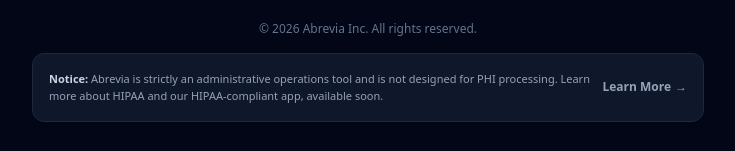
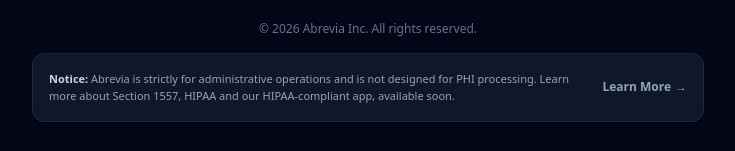
Before and after one commit to abrevia/abrevia, a website: page public/index.html in a window 1280 px wide. Shown: the part 960-1111 px from the top of the page, without its empty margins (272-1007 px from the left). Drawn offline with nearby package versions, Linux system fonts and the light colour scheme.

Commit message:
Update footer notice: Section 1557, HIPAA and strictly for administrative operations

```diff
--- a/public/index.html
+++ b/public/index.html
@@ -154,7 +154,7 @@
                 <div class="flex flex-col sm:flex-row sm:items-center justify-between gap-3">
                     <p id="footerNoticeText" class="leading-relaxed text-[11px] text-slate-400">
                         <span id="footerNoticeTitle" class="font-semibold text-slate-300">Notice:</span>
-                        Abrevia is strictly an administrative operations tool and is not designed for PHI processing. Learn more about HIPAA and our HIPAA-compliant app, available soon.
+                        Abrevia is strictly for administrative operations and is not designed for PHI processing. Learn more about Section 1557, HIPAA and our HIPAA-compliant app, available soon.
                     </p>
                     <button onclick="openHipaaModal()" class="shrink-0 text-brand-400 hover:text-brand-300 font-semibold text-xs transition inline-flex items-center space-x-1">
                         <span id="footerLearnMoreBtn">Learn More</span>
@@ -386,7 +386,7 @@
                 pricingSecure: 'Secured by Stripe • 256-bit SSL Encryption • PCI-DSS Compliant',
                 pricingClose: 'Back to Sign-In',
                 footerNoticeTitle: 'Notice:',
-                footerNotice: 'Abrevia is strictly an administrative operations tool and is not designed for PHI processing. Learn more about HIPAA and our HIPAA-compliant app, available soon.',
+                footerNotice: 'Abrevia is strictly for administrative operations and is not designed for PHI processing. Learn more about Section 1557, HIPAA and our HIPAA-compliant app, available soon.',
                 footerLearnMore: 'Learn More',
                 hipaaTitle: 'HIPAA & Healthcare Roadmap',
                 hipaaBadge: 'Abrevia 2 Preview',
@@ -437,7 +437,7 @@
                 pricingSecure: 'Asegurado por Stripe • Cifrado SSL de 256 bits • Cumplimiento PCI-DSS',
                 pricingClose: 'Volver al Inicio',
                 footerNoticeTitle: 'Aviso:',
-                footerNotice: 'Abrevia es estrictamente una herramienta de operaciones administrativas y no está diseñada para el procesamiento de PHI. Conozca más sobre HIPAA y nuestra app compatible, disponible pronto.',
+                footerNotice: 'Abrevia es estrictamente para operaciones administrativas y no está diseñada para el procesamiento de PHI. Conozca más sobre la Sección 1557, HIPAA y nuestra app compatible, disponible pronto.',
                 footerLearnMore: 'Más Información',
                 hipaaTitle: 'Ruta de Cumplimiento HIPAA y Salud',
                 hipaaBadge: 'Vista Previa de Abrevia 2',
```
